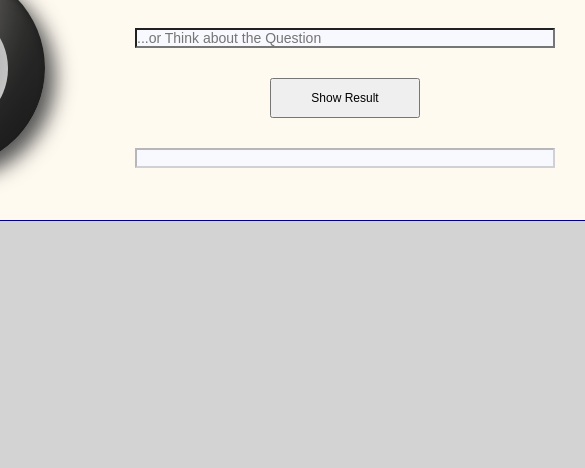
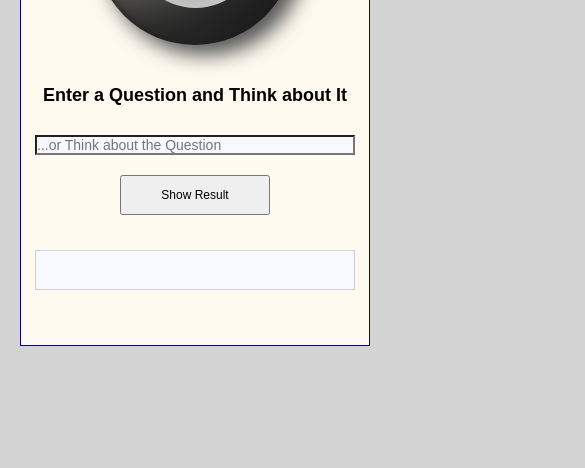
Before and after one commit to andymedtech/Magic-8-Ball, a plain HTML site: page index.html in a window 390 px wide. Shown: the part 376-844 px from the top of the page, 585 px wide, since content can reach past the window. Drawn offline with Linux system fonts and the light colour scheme.

Commit message:
update: adaptive to 700px and 350px display width

```diff
--- a/css/magicBall.css
+++ b/css/magicBall.css
@@ -1,13 +1,12 @@
 .magicBall {
     display: grid;
-    grid-template-columns: 250px 450px;
-    grid-template-rows: 60px 60px 60px 60px;
-    column-gap: 50px;
+    grid-template-columns: 350px 350px;
+    grid-template-rows: 60px 60px 60px 80px;
     justify-items: center;
     align-items: center;
 }
 .magicBall input{
-    width: 420px;
+    width: 320px;
     height: 20px;
     font-size: 14px;
     background-color: ghostwhite;
@@ -17,6 +16,13 @@
     height: 40px;
     padding: 5px;
     font-size: 12px;
+}
+.magicBall textarea {
+    background-color: ghostwhite;
+    width: 320px;
+    height: 40px;
+    font-size: 14px;
+    resize: none;
 }
 .magicBall_сircle_outer {
     /* self */
@@ -121,3 +127,14 @@
     text-align: center;
     font-size: 125%;
 }
+
+@media (max-width: 700px) {
+    .magicBall {
+        grid-template-columns: 350px;
+        grid-template-rows: 250px 50px 50px 50px 100px;
+    }
+
+    .magicBall_сircle_outer {
+        grid-row: span 1;
+    }
+}
--- a/index.html
+++ b/index.html
@@ -13,7 +13,7 @@
 </head>
     <link rel="stylesheet" href="./css/magicBall.css">
     <main>
-        <section class="#solution">
+        <section class="123solution">
             <h2>Magic 8 Ball</h2>
             <div id="root_magicBall" class="magicBall">
                 <div class="magicBall_сircle_outer">
@@ -30,7 +30,7 @@
                 <h4>Enter a Question and Think about It</h4>
                 <input id="root_magicBall_question" placeholder="...or Think about the Question">
                 <button id="root_magicBall_button">Show Result</button>
-                <input id="root_magicBall_answer" disabled>
+                <textarea id="root_magicBall_answer" disabled></textarea>
             </div>
         </section>
     </main>
--- a/style.css
+++ b/style.css
@@ -5,9 +5,8 @@
 }
 :root {
     --section__border__size: 1px;
-    --section__margin__size: 0.5rem;
-    --section__padding__size: 2rem;
-    /* color scheme */
+    --section__margin__size: 0;
+    --section__padding__size: 25px;
     --text__main__color: black;
     --background__body__color: lightgray;
     --section__border__color: darkblue;
@@ -34,7 +33,7 @@ main {
     height: 100vh;
     /* kids */
     display: flex;
-    flex-direction: column;
+    flex-direction: row;
     justify-content: center;
     align-items: center;
 }
@@ -42,10 +41,9 @@ section {
     /* self */
     background-color: var(--section__background__color-solution);
     border: var(--section__border__size) solid var(--section__border__color);
-    width: 800px;
-    height: 350px;
-    margin: var(--section__margin__size) 0;
-    padding: var(--section__padding__size);
+    width: 700px;
+    height: 370px;
+    padding: var(--section__padding__size) 0;
     /* kids */
     display: flex;
     flex-direction: column;
@@ -65,3 +63,10 @@ h4 {
     line-height: 18px;
     padding: 10px;
 }
+
+@media (max-width: 700px) {
+    section {
+        width: 350px;
+        height: 600px;
+    }
+}
```
